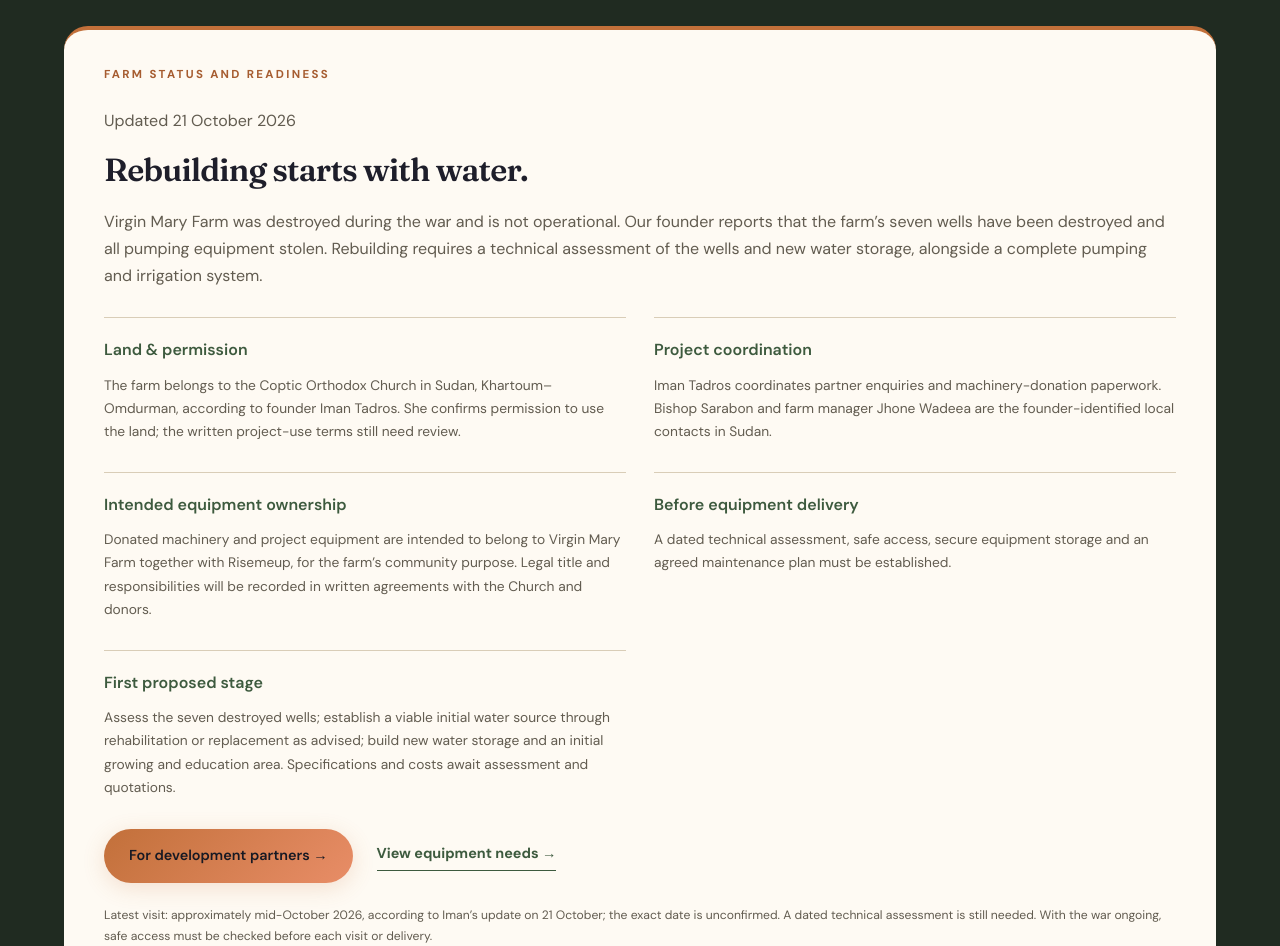
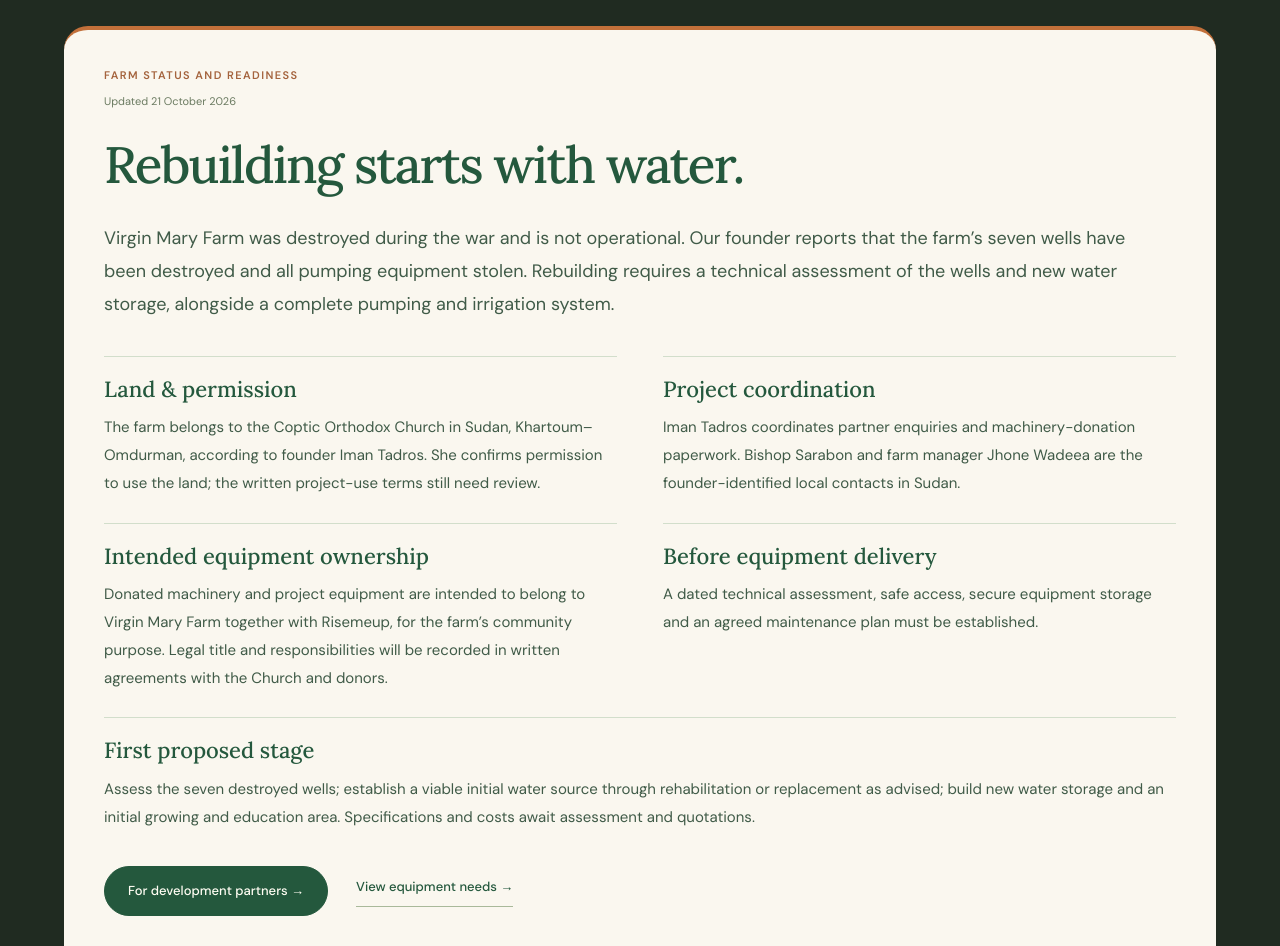
Before and after one commit to Hero988/RiseMeUp, a React (Vite) app: page / in a window 1280 px wide. Shown: the part 6580-7526 px from the top of the page. Built offline with nearby package versions, Linux system fonts and the light colour scheme; a web font is replaced by a local one.

Commit message:
Apply approved ivory and forest green farm readiness design

```diff
--- a/public/homepage-theme.css
+++ b/public/homepage-theme.css
@@ -405,3 +405,58 @@
 @media(max-width:760px) {
   .home-page #virgin-mary-farm .farm-women {padding:27px 24px}
 }
+
+/* Approved forest green editorial style for farm status and readiness only. */
+.home-page #virgin-mary-farm #farm-readiness {
+  padding:36px 40px;background:#faf7ef;color:#405b48;
+  border-radius:24px;border-top:4px solid #c2703a;
+}
+.home-page #virgin-mary-farm #farm-readiness .eyebrow {
+  font:600 11px/1.7 'DM Sans',sans-serif;letter-spacing:.13em;
+  text-transform:uppercase;color:#a4633d;margin:0 0 7px;
+}
+.home-page #virgin-mary-farm #farm-readiness .readiness-date {
+  font:400 11px/1.7 'DM Sans',sans-serif;color:#6b7b61;margin:0 0 24px;
+}
+.home-page #virgin-mary-farm #farm-readiness h3 {
+  font:500 clamp(34px,4vw,54px)/1.2 'Lora',Georgia,serif;
+  letter-spacing:-.035em;color:#24583d;margin:0 0 26px;
+}
+.home-page #virgin-mary-farm #farm-readiness > div:first-child > p:last-child {
+  font:400 18px/1.85 'DM Sans',sans-serif;color:#405b48;max-width:1050px;margin:0;
+}
+.home-page #virgin-mary-farm #farm-readiness dl {
+  display:grid;grid-template-columns:minmax(0,1fr) minmax(0,1fr);gap:25px 46px;margin:34px 0;
+}
+.home-page #virgin-mary-farm #farm-readiness dl > div {
+  border-top:1px solid #d2decb;padding-top:18px;
+}
+.home-page #virgin-mary-farm #farm-readiness dl > div:last-child {grid-column:1/-1}
+.home-page #virgin-mary-farm #farm-readiness dt {
+  font:500 22px/1.35 'Lora',Georgia,serif;color:#24583d;margin-bottom:10px;
+}
+.home-page #virgin-mary-farm #farm-readiness dd {
+  font:400 15px/1.85 'DM Sans',sans-serif;color:#405b48;margin:0;
+}
+.home-page #virgin-mary-farm #farm-readiness .actions {
+  display:flex;align-items:center;flex-wrap:wrap;gap:28px;margin-top:30px;
+}
+.home-page #virgin-mary-farm #farm-readiness .button {
+  display:inline-block;border-radius:999px;padding:14px 23px;background:#24583d;
+  border:1px solid #24583d;color:#fffdf3;text-decoration:none;box-shadow:none;
+  font:500 13px/1.6 'DM Sans',sans-serif;
+}
+.home-page #virgin-mary-farm #farm-readiness .text-link {
+  font:500 13px/1.85 'DM Sans',sans-serif;color:#24583d;text-decoration:none;
+  border-bottom:1px solid #a9b99a;padding-bottom:6px;
+}
+.home-page #virgin-mary-farm #farm-readiness .readiness-note {
+  font:400 12px/1.85 'DM Sans',sans-serif;color:#617159;margin:26px 0 0;max-width:1050px;
+}
+@media(max-width:700px) {
+  .home-page #virgin-mary-farm #farm-readiness {padding:27px 24px}
+  .home-page #virgin-mary-farm #farm-readiness dl {grid-template-columns:minmax(0,1fr);gap:22px}
+  .home-page #virgin-mary-farm #farm-readiness h3 {font-size:34px}
+  .home-page #virgin-mary-farm #farm-readiness dt {font-size:21px}
+  .home-page #virgin-mary-farm #farm-readiness > div:first-child > p:last-child {font-size:17px}
+}
```
